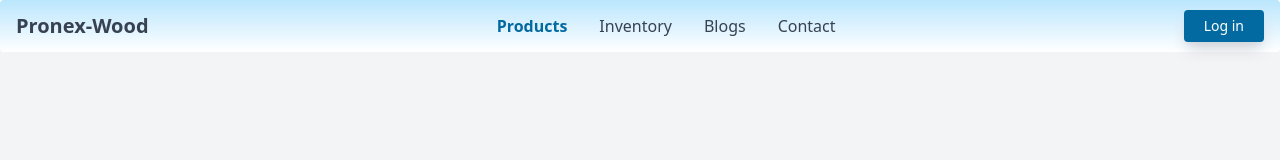
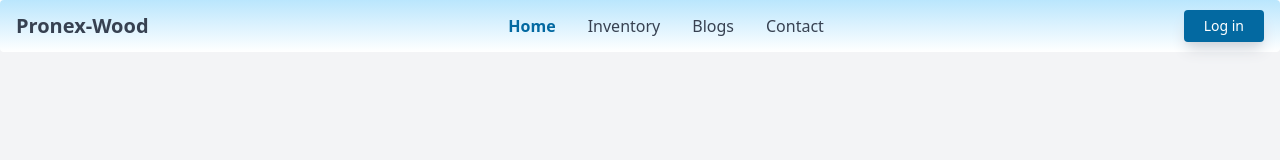
Before and after one commit to kmrajibfaysal/pronex-wood-km, a React (Create React App) app: page / in a window 1280 px wide. Shown: the top 160 px of the page. Built offline with nearby package versions, Linux system fonts and the light colour scheme; no server answers; what tw-elements would draw is missing.

Commit message:
renamed products nav link to Home

```diff
--- a/src/Shared/Header.js
+++ b/src/Shared/Header.js
@@ -103,7 +103,7 @@ function Header() {
                     <ul className="mt-4 flex flex-col items-center justify-center md:mt-0 md:flex-row md:space-x-4 md:text-sm md:font-medium lg:space-x-8 lg:text-xl">
                         <li>
                             <ActiveLink to="/" className="nav-link" aria-current="page">
-                                Products
+                                Home
                             </ActiveLink>
                         </li>
                         <li>
```
